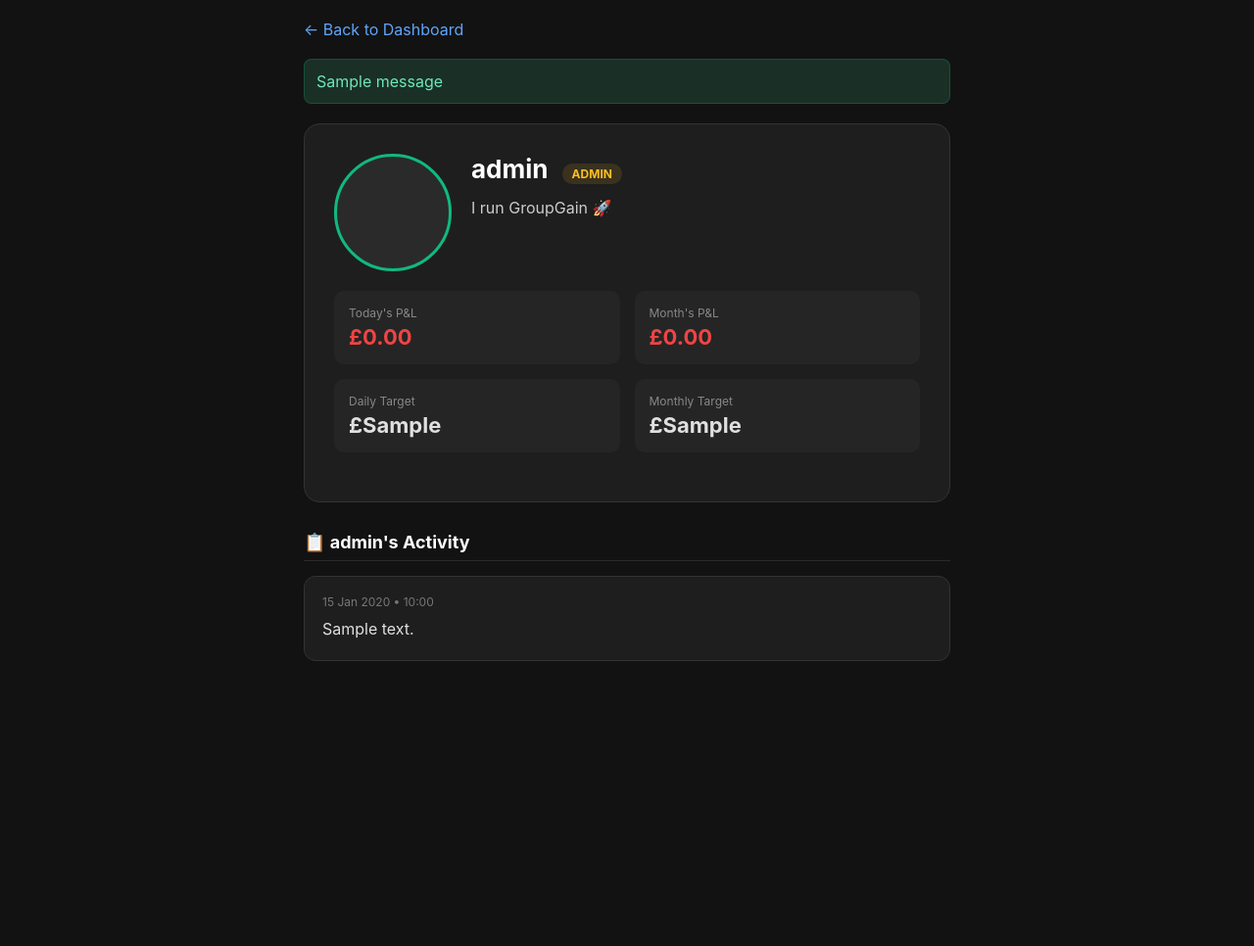
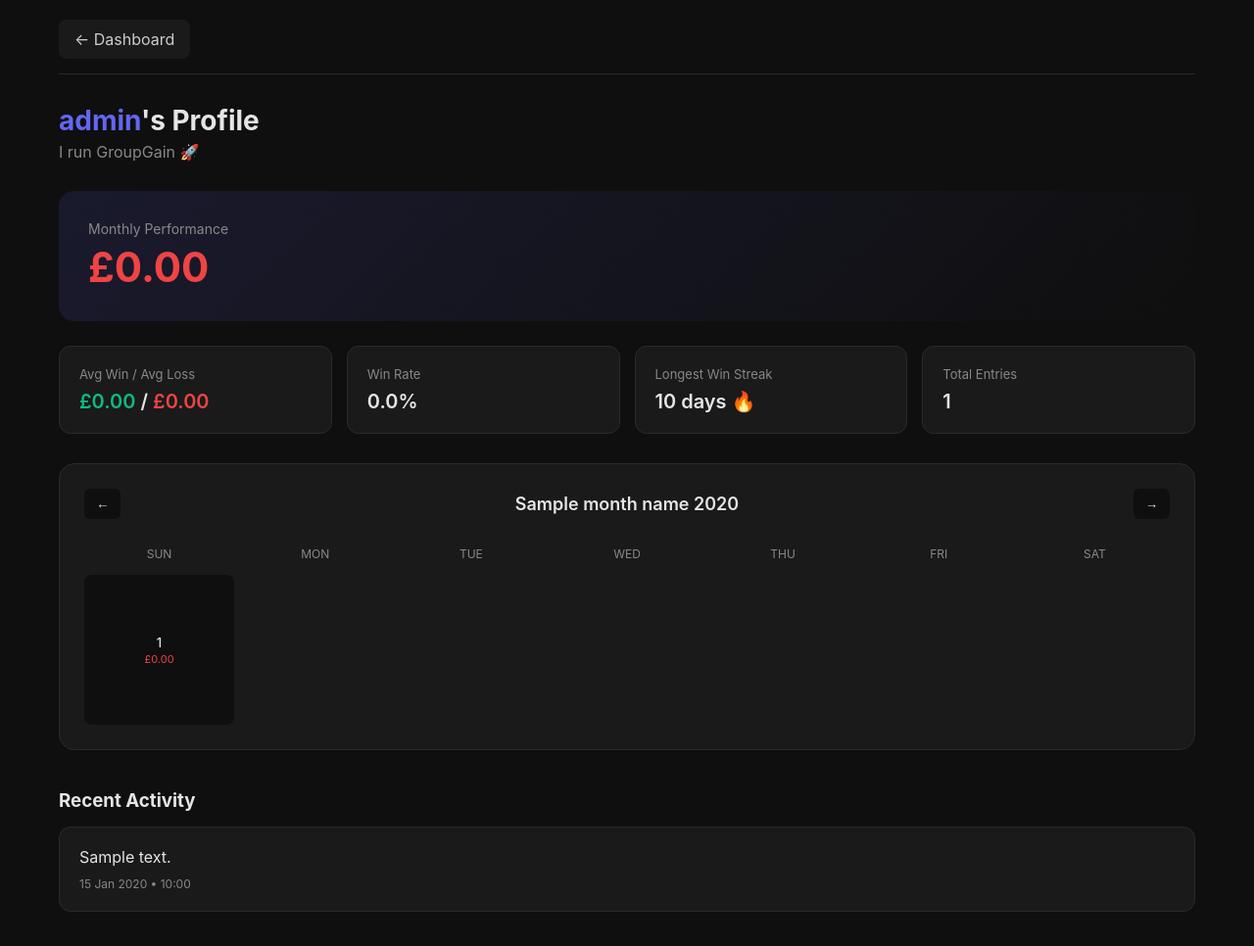
Before and after one commit to leemossford-jpg/groupgain, a Flask app: template templates/profile_view.html in a window 1280 px wide. Shown: the whole page at 98% size. Before the commit the page ends 675 px from the top, so only its background shows below. Run offline with Flask 3, Linux system fonts and the light colour scheme; tables that the repository leaves empty hold one stand-in row (values such as "Sample post"); the template is opened without the code that fills it: values that come from a table or form of the project are taken from there, most other values are stand-ins (such as "Sample title", 1, 10 or a date in 2020); one stand-in notice (Sample message) is shown.

Commit message:
Update profile_view.html

```diff
--- a/templates/profile_view.html
+++ b/templates/profile_view.html
@@ -1,86 +1,197 @@
 <!DOCTYPE html>
 <html>
 <head>
-  <title>{{ profile_user.username }}'s Profile — GroupGain</title>
+  <title>{{ profile_user.username }} — GroupGain</title>
   <meta name="viewport" content="width=device-width, initial-scale=1">
   <style>
     *{box-sizing:border-box;margin:0;padding:0}
-    body{font-family:-apple-system,Segoe UI,Roboto,sans-serif;background:#121212;color:#e0e0e0;padding:20px;max-width:700px;margin:0 auto}
-    .back{display:inline-block;margin-bottom:20px;color:#60a5fa;text-decoration:none}
-    .profile-card{background:#1e1e1e;border-radius:16px;padding:30px;border:1px solid #333;margin-bottom:25px}
-    .top-row{display:flex;gap:20px;align-items:flex-start;flex-wrap:wrap}
-    .avatar{width:120px;height:120px;border-radius:50%;object-fit:cover;background:#2a2a2a;border:3px solid #10b981}
-    .info h1{font-size:26px;margin-bottom:5px;color:#fff}
-    .badge{display:inline-block;background:#fbbf2420;color:#fbbf24;padding:3px 10px;border-radius:12px;font-size:12px;margin-left:8px}
-    .bio{color:#ccc;margin:12px 0;line-height:1.5}
-    .stats{display:grid;grid-template-columns:1fr 1fr;gap:15px;margin:20px 0}
-    .stat-box{background:#252525;padding:15px;border-radius:10px}
-    .stat-label{font-size:12px;color:#888;margin-bottom:4px}
-    .stat-value{font-size:22px;font-weight:700}
-    .pos{color:#10b981}
-    .neg{color:#ef4444}
-    .section-title{font-size:18px;margin:30px 0 15px;color:#fff;padding-bottom:8px;border-bottom:1px solid #2a2a2a}
-    .post{background:#1e1e1e;border-radius:12px;padding:18px;border:1px solid #333;margin-bottom:12px}
-    .post-meta{font-size:12px;color:#777;margin-bottom:8px}
-    .post-content{line-height:1.6;white-space:pre-wrap}
-    .flash{background:#1a2f26;color:#6ee7b7;padding:12px;border-radius:8px;margin-bottom:20px;border:1px solid #10b98140}
+    :root{
+      --bg:#0f0f0f;
+      --card:#1a1a1a;
+      --card-hover:#222;
+      --accent:#6366f1;
+      --green:#10b981;
+      --red:#ef4444;
+      --text:#e5e5e5;
+      --muted:#888;
+      --border:#2a2a2a;
+    }
+    body{
+      font-family:-apple-system,Segoe UI,Roboto,sans-serif;
+      background:var(--bg);
+      color:var(--text);
+      padding:20px;
+      max-width:1200px;
+      margin:0 auto;
+    }
+    nav{display:flex;flex-wrap:wrap;gap:8px;margin-bottom:30px;padding-bottom:15px;border-bottom:1px solid var(--border)}
+    nav a{padding:10px 16px;border-radius:8px;text-decoration:none;color:#ccc;background:var(--card);transition:.2s}
+    nav a:hover{background:var(--card-hover);color:#fff}
+    h1{font-size:28px;margin-bottom:5px}
+    .username{color:var(--accent)}
+    .bio{color:var(--muted);margin-bottom:30px}
+
+    /* TOP TOTAL */
+    .month-total{
+      background:linear-gradient(135deg,#1a1a2e,#0f0f0f);
+      padding:30px;
+      border-radius:16px;
+      margin-bottom:25px;
+    }
+    .month-total .label{font-size:14px;color:var(--muted);margin-bottom:5px}
+    .month-total .value{font-size:42px;font-weight:700}
+    .month-total .value.positive{color:var(--green)}
+    .month-total .value.negative{color:var(--red)}
+
+    /* STATS GRID */
+    .stats-grid{
+      display:grid;
+      grid-template-columns:repeat(auto-fit,minmax(200px,1fr));
+      gap:15px;
+      margin-bottom:30px;
+    }
+    .stat-card{
+      background:var(--card);
+      padding:20px;
+      border-radius:12px;
+      border:1px solid var(--border);
+    }
+    .stat-label{font-size:13px;color:var(--muted);margin-bottom:8px}
+    .stat-value{font-size:20px;font-weight:600}
+    .stat-value .win{color:var(--green)}
+    .stat-value .loss{color:var(--red)}
+
+    /* CALENDAR */
+    .calendar-section{background:var(--card);padding:25px;border-radius:16px;border:1px solid var(--border)}
+    .cal-header{display:flex;justify-content:space-between;align-items:center;margin-bottom:20px}
+    .cal-nav button{background:var(--bg);border:none;color:var(--text);padding:8px 12px;border-radius:6px;cursor:pointer}
+    .cal-nav button:hover{background:var(--card-hover)}
+    .cal-month{font-size:18px;font-weight:600}
+    .cal-days{display:grid;grid-template-columns:repeat(7,1fr);gap:6px}
+    .cal-day-label{text-align:center;font-size:12px;color:var(--muted);padding:8px 0}
+    .cal-day{
+      aspect-ratio:1;
+      display:flex;flex-direction:column;justify-content:center;align-items:center;
+      border-radius:8px;background:var(--bg);font-size:13px;min-height:60px;
+    }
+    .cal-day.green{background:rgba(16,185,129,.15);border:1px solid rgba(16,185,129,.3)}
+    .cal-day.red{background:rgba(239,68,68,.15);border:1px solid rgba(239,68,68,.3)}
+    .cal-day.empty{background:transparent}
+    .cal-day .num{font-weight:500;margin-bottom:2px}
+    .cal-day .amt{font-size:11px}
+    .cal-day .amt.green{color:var(--green)}
+    .cal-day .amt.red{color:var(--red)}
+
+    .posts-section{margin-top:40px}
+    .posts-section h3{margin-bottom:15px}
+    .post{background:var(--card);padding:20px;border-radius:12px;margin-bottom:15px;border:1px solid var(--border)}
+    .post-time{font-size:12px;color:var(--muted);margin-top:10px}
   </style>
 </head>
 <body>
-  <a href="{{url_for('dashboard')}}" class="back">← Back to Dashboard</a>
 
-  {% with messages = get_flashed_messages(with_categories=true) %}
-    {% if messages %}{% for cat, msg in messages %}<p class="flash">{{ msg }}</p>{% endfor %}{% endif %}
-  {% endwith %}
+<nav>
+  <a href="{{ url_for('dashboard') }}">← Dashboard</a>
+  {% if current_user.username == profile_user.username %}
+  <a href="{{ url_for('my_profile') }}">Edit Profile</a>
+  {% endif %}
+</nav>
 
-  <div class="profile-card">
-    <div class="top-row">
-      <img src="{{ url_for('static', filename='profile_pics/' + profile_user.profile_pic) }}" class="avatar">
-      <div class="info">
-        <h1>{{ profile_user.username }}
-          {% if profile_user.is_admin %}<span class="badge">ADMIN</span>{% endif %}
-        </h1>
+<h1><span class="username">{{ profile_user.username }}</span>'s Profile</h1>
 <p class="bio">{{ profile_user.bio }}</p>
-        {% if profile_user.id == current_user.id %}
-          <a href="{{url_for('my_profile')}}" style="color:#10b981;text-decoration:none">✏️ Edit My Profile</a>
-        {% endif %}
+
+<!-- MONTHLY BIG TOTAL -->
+<div class="month-total">
+  <div class="label">Monthly Performance</div>
+  <div class="value {% if month_total >= 0 %}positive{% else %}negative{% endif %}">
+    £{{ "%.2f"|format(month_total) }}
   </div>
 </div>
 
-    <div class="stats">
-      <div class="stat-box">
-        <div class="stat-label">Today's P&L</div>
-        <div class="stat-value {{'pos' if today_total >= 0 else 'neg'}}">
-          {{ "+" if today_total >= 0 else "" }}£{{ "%.2f"|format(today_total) }}
+<!-- STATS GRID -->
+<div class="stats-grid">
+  <div class="stat-card">
+    <div class="stat-label">Avg Win / Avg Loss</div>
+    <div class="stat-value">
+      <span class="win">£{{ "%.2f"|format(avg_win) }}</span> /
+      <span class="loss">£{{ "%.2f"|format(avg_loss) }}</span>
     </div>
   </div>
-      <div class="stat-box">
-        <div class="stat-label">Month's P&L</div>
-        <div class="stat-value {{'pos' if month_total >= 0 else 'neg'}}">
-          {{ "+" if month_total >= 0 else "" }}£{{ "%.2f"|format(month_total) }}
+  <div class="stat-card">
+    <div class="stat-label">Win Rate</div>
+    <div class="stat-value">{{ "%.1f"|format(win_rate) }}%</div>
   </div>
+  <div class="stat-card">
+    <div class="stat-label">Longest Win Streak</div>
+    <div class="stat-value">{{ streak }} days 🔥</div>
   </div>
-      <div class="stat-box">
-        <div class="stat-label">Daily Target</div>
-        <div class="stat-value">£{{ targets.daily_target }}</div>
-      </div>
-      <div class="stat-box">
-        <div class="stat-label">Monthly Target</div>
-        <div class="stat-value">£{{ targets.monthly_target }}</div>
-      </div>
+  <div class="stat-card">
+    <div class="stat-label">Total Entries</div>
+    <div class="stat-value">{{ total_entries }}</div>
   </div>
 </div>
 
-  <h2 class="section-title">📋 {{ profile_user.username }}'s Activity</h2>
-  {% if posts %}
+<!-- CALENDAR -->
+<div class="calendar-section">
+  <div class="cal-header">
+    <div class="cal-nav">
+      <a href="{{ url_for('view_profile', username=profile_user.username, year=prev_year, month=prev_month) }}"><button>←</button></a>
+    </div>
+    <div class="cal-month">{{ month_name }} {{ year }}</div>
+    <div class="cal-nav">
+      <a href="{{ url_for('view_profile', username=profile_user.username, year=next_year, month=next_month) }}"><button>→</button></a>
+    </div>
+  </div>
+
+  <div class="cal-days">
+    <div class="cal-day-label">SUN</div>
+    <div class="cal-day-label">MON</div>
+    <div class="cal-day-label">TUE</div>
+    <div class="cal-day-label">WED</div>
+    <div class="cal-day-label">THU</div>
+    <div class="cal-day-label">FRI</div>
+    <div class="cal-day-label">SAT</div>
+
+    {% for week in calendar_weeks %}
+      {% for day in week %}
+        {% if day == 0 %}
+          <div class="cal-day empty"></div>
+        {% else %}
+          {% set day_date = date(year, month, day) %}
+          {% set day_total = daily_totals.get(day_date, 0) %}
+          {% if day_total > 0 %}
+            {% set day_class = 'green' %}
+          {% elif day_total < 0 %}
+            {% set day_class = 'red' %}
+          {% else %}
+            {% set day_class = '' %}
+          {% endif %}
+          <div class="cal-day {{ day_class }}">
+            <span class="num">{{ day }}</span>
+            {% if day_total != 0 %}
+              <span class="amt {{ 'green' if day_total > 0 else 'red' }}">
+                £{{ "%.2f"|format(day_total) }}
+              </span>
+            {% endif %}
+          </div>
+        {% endif %}
+      {% endfor %}
+    {% endfor %}
+  </div>
+</div>
+
+<!-- FEED POSTS -->
+<div class="posts-section">
+  <h3>Recent Activity</h3>
   {% for post in posts %}
     <div class="post">
-      <div class="post-meta">{{ post.created_at.strftime('%d %b %Y • %H:%M') }}</div>
-      <div class="post-content">{{ post.content }}</div>
+      <div>{{ post.content }}</div>
+      <div class="post-time">{{ post.created_at.strftime('%d %b %Y • %H:%M') }}</div>
     </div>
+  {% else %}
+    <p style="color:var(--muted);margin-top:15px">No activity yet.</p>
   {% endfor %}
-  {% else %}
-    <p style="color:#777">No activity yet.</p>
-  {% endif %}
+</div>
+
 </body>
 </html>
```
Lines whose indentation alone changed are shown as unchanged.
